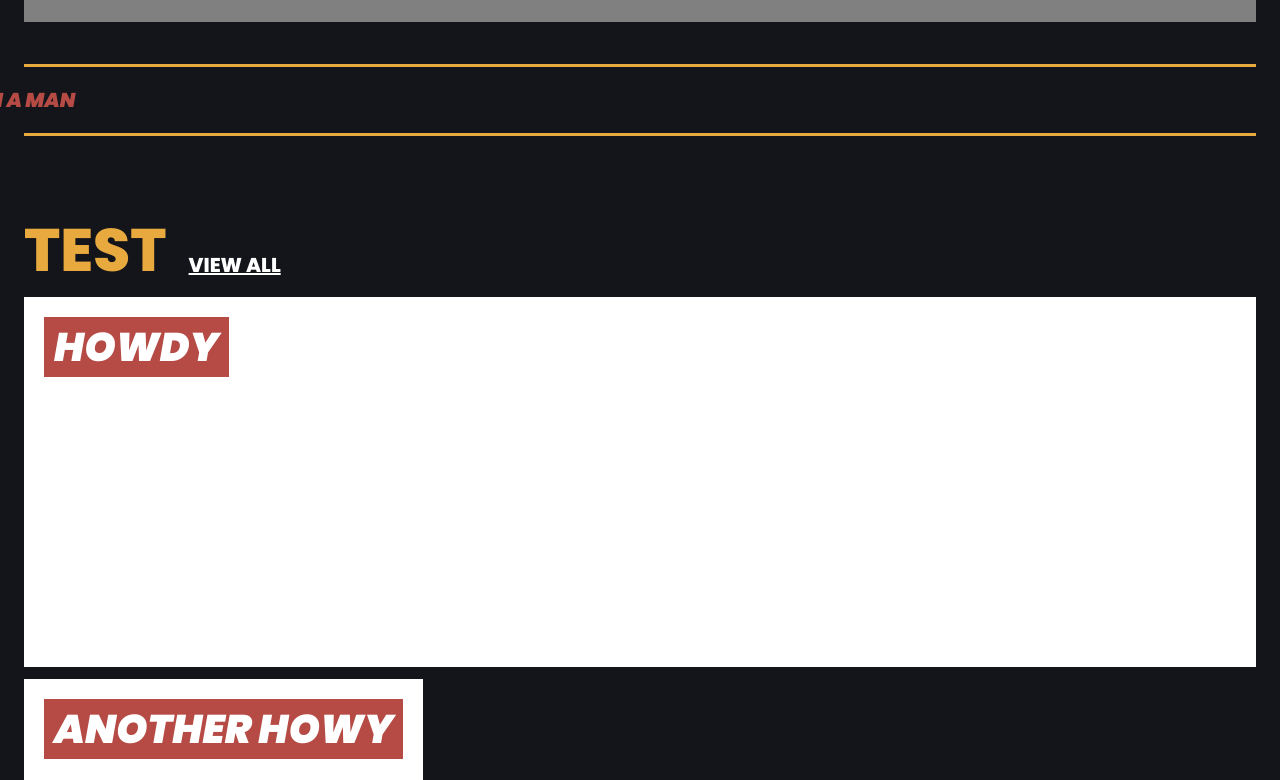
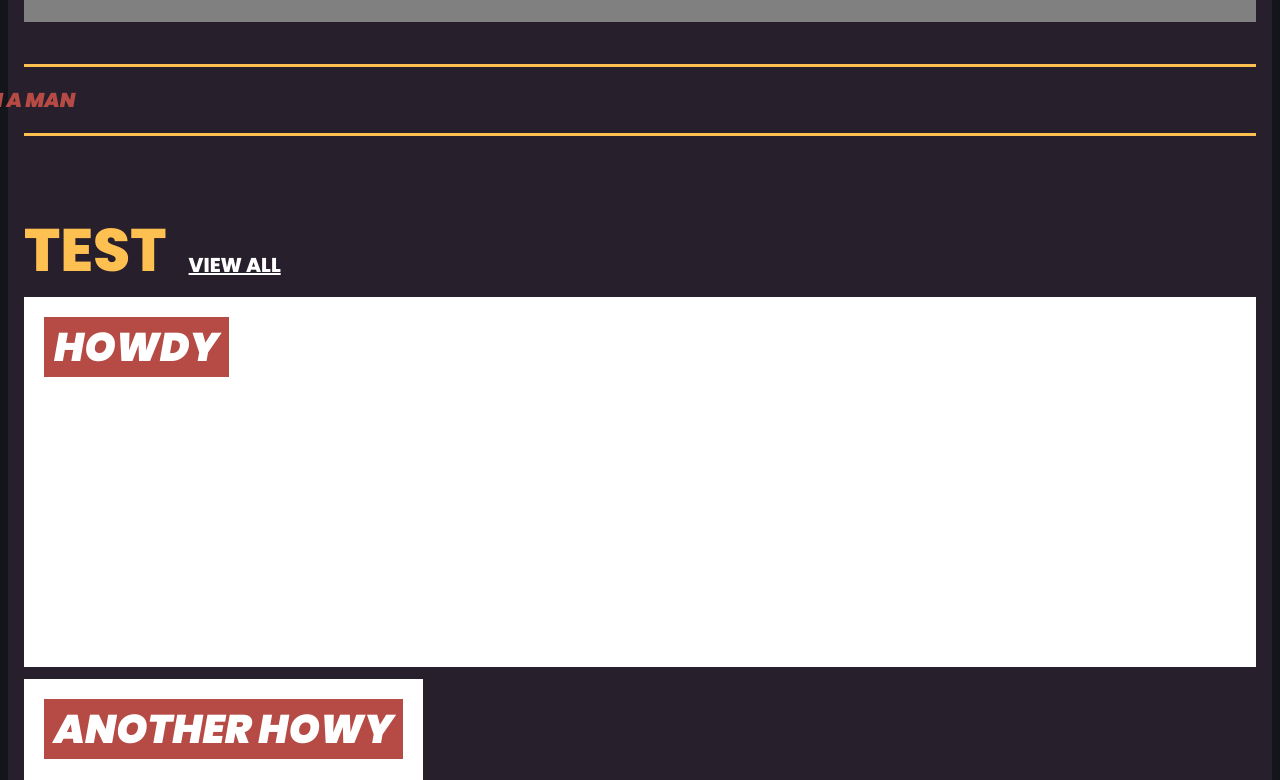
Before and after one commit to Joe-Moran/grayson-west-portfolio, an Astro site: page / in a window 1280 px wide. Shown: the part 512-1292 px from the top of the page. Built offline with nearby package versions, Linux system fonts and the light colour scheme; Astro itself is replaced by a stand-in of ours.

Commit message:
fix(styling): completely remove old "orange" color

```diff
--- a/src/styles/variables.css
+++ b/src/styles/variables.css
@@ -1,12 +1,12 @@
 :root {
   --orange: #ffc052;
-  --color-background: #13151a;
-  --color-heading: #e8aa3e;
+  --color-background: #281f2c;
+  --color-heading: var(--orange);
   --color-background-heading: #b54b44;
   --color-nav-current: #b54b44;
   --color-text-secondary: #b54b44;
-  --color-nav: #e8aa3e;
-  --color-logo: #e8aa3e;
-  --color-text-h1: #e8aa3e;
-  --color-border: #e8aa3e;
+  --color-nav: var(--orange);
+  --color-logo: var(--orange);
+  --color-text-h1: var(--orange);
+  --color-border: var(--orange);
 }
```
